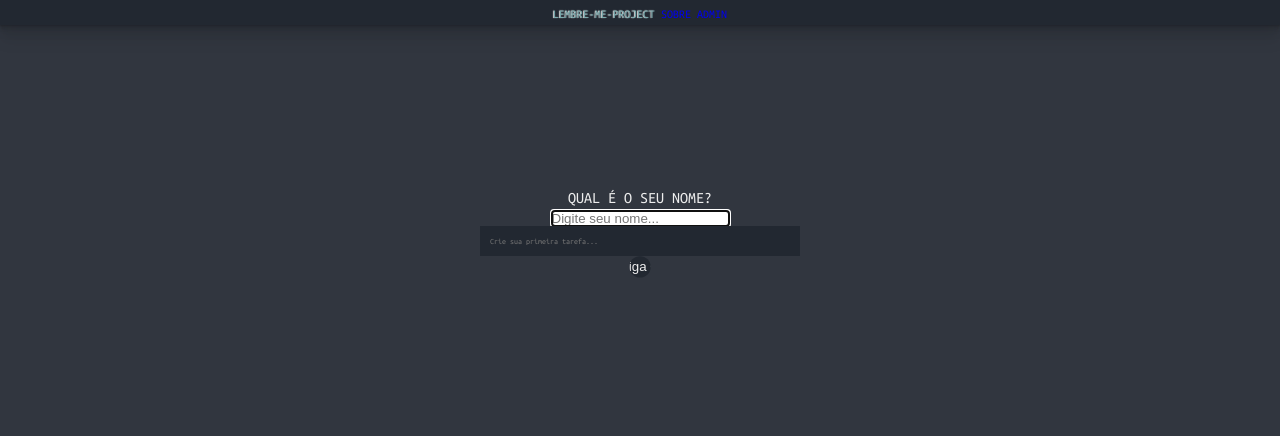
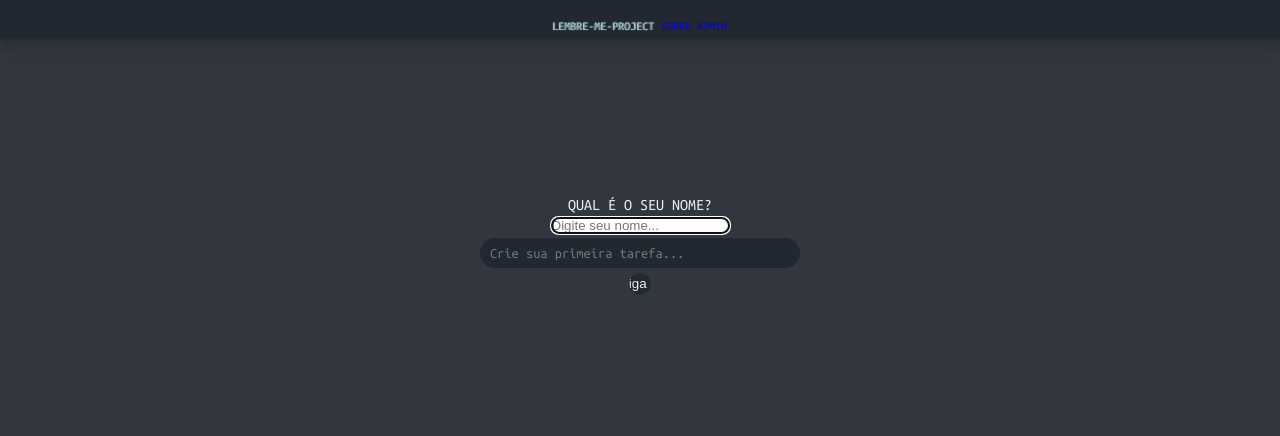
Before and after one commit to paullomarttins/lembre-me, a Flask app: page / in a window 1280 px wide. Shown: the top 436 px of the page. Run offline with Flask 3, Linux system fonts and the light colour scheme; some web fonts are replaced.

Commit message:
Alteracões e inclusões de classes

```diff
--- a/static/css/main.css
+++ b/static/css/main.css
@@ -12,7 +12,7 @@
   --font-body: "Ubuntu Mono", monospace;
   --body-font-size: 1em;
   --table-font-size: 0.5em;
-  --input-font-size: 0.5rem;
+  --input-font-size: 0.9rem;
   --title-font-size: 0.5em;
   --spacing-top: 0.2rem; /* 12px*/
   --spacing-input: 0.8rem; /* 9px*/
@@ -41,7 +41,7 @@ nav{
   background-color: var(--second-color);
   width: 100%;
   font-size: 12px;
-  padding: 8px 0 5px;
+  padding: 20px 0 5px;
   box-shadow: rgba(0, 0, 0, 0.07) 0px 1px 1px, rgba(0, 0, 0, 0.07) 0px 2px 2px, rgba(0, 0, 0, 0.07) 0px 4px 4px, rgba(0, 0, 0, 0.07) 0px 8px 8px, rgba(0, 0, 0, 0.07) 0px 16px 16px;
 }
 a {
@@ -83,6 +83,7 @@ form {
 
 input{
   border: none;
+  border-radius: 20px;
 }
 
 label{
@@ -138,9 +139,18 @@ padding: 5px;
   color: var(--light-color);
 }
 
+.start {
+    padding: 10px;
+    margin-top: 5px;
+    border: none;
+    background-color: var(--second-color);
+    color: var(--light-color);
+}
+
 #content, #content-title, #content-progress {
   width: 25vw;
   height: 30px;
+  margin: 5px 0;
   font-family: var(--font-body);
   font-size: var(--input-font-size);
   padding-left: 10px;
```
